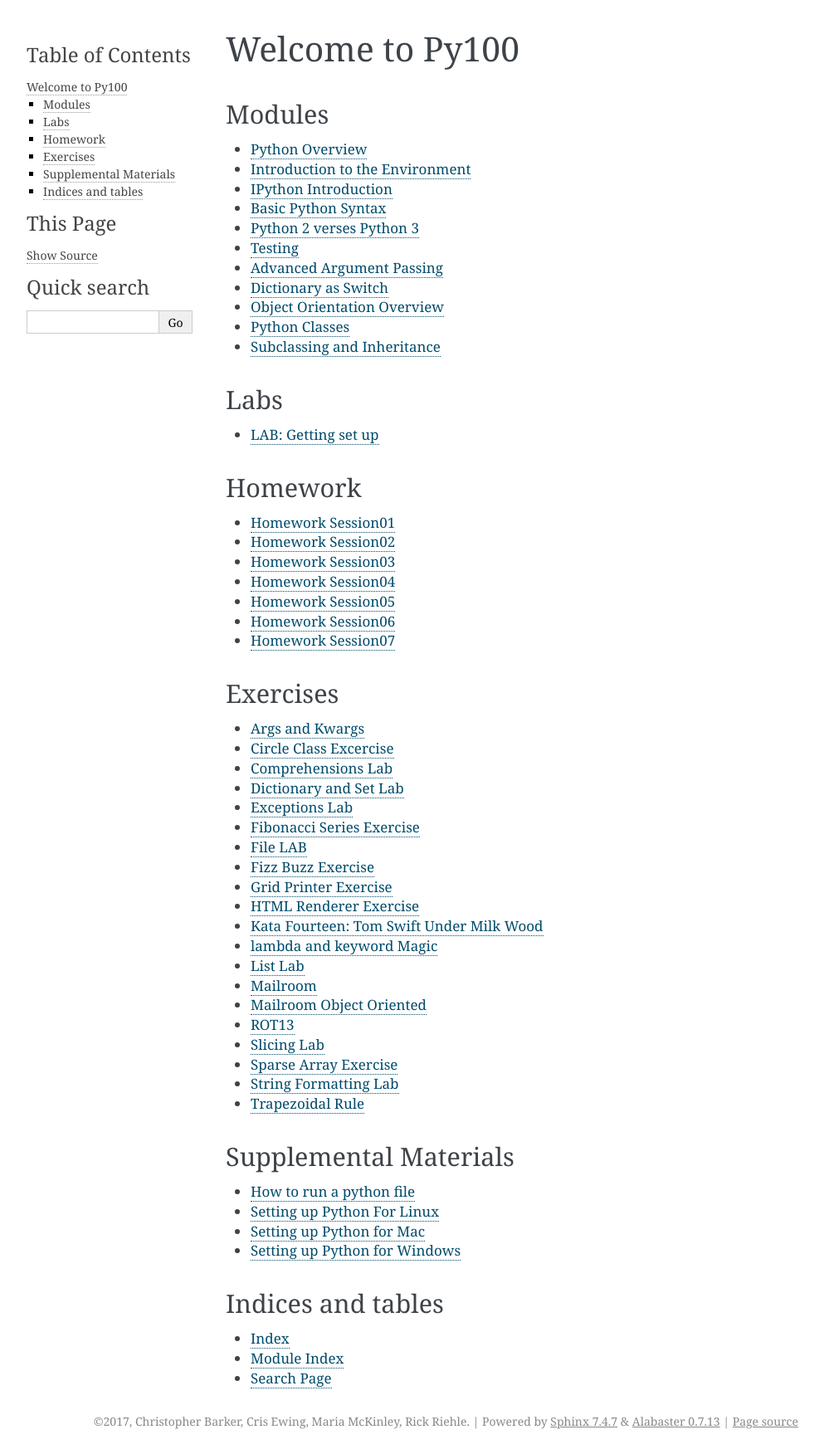
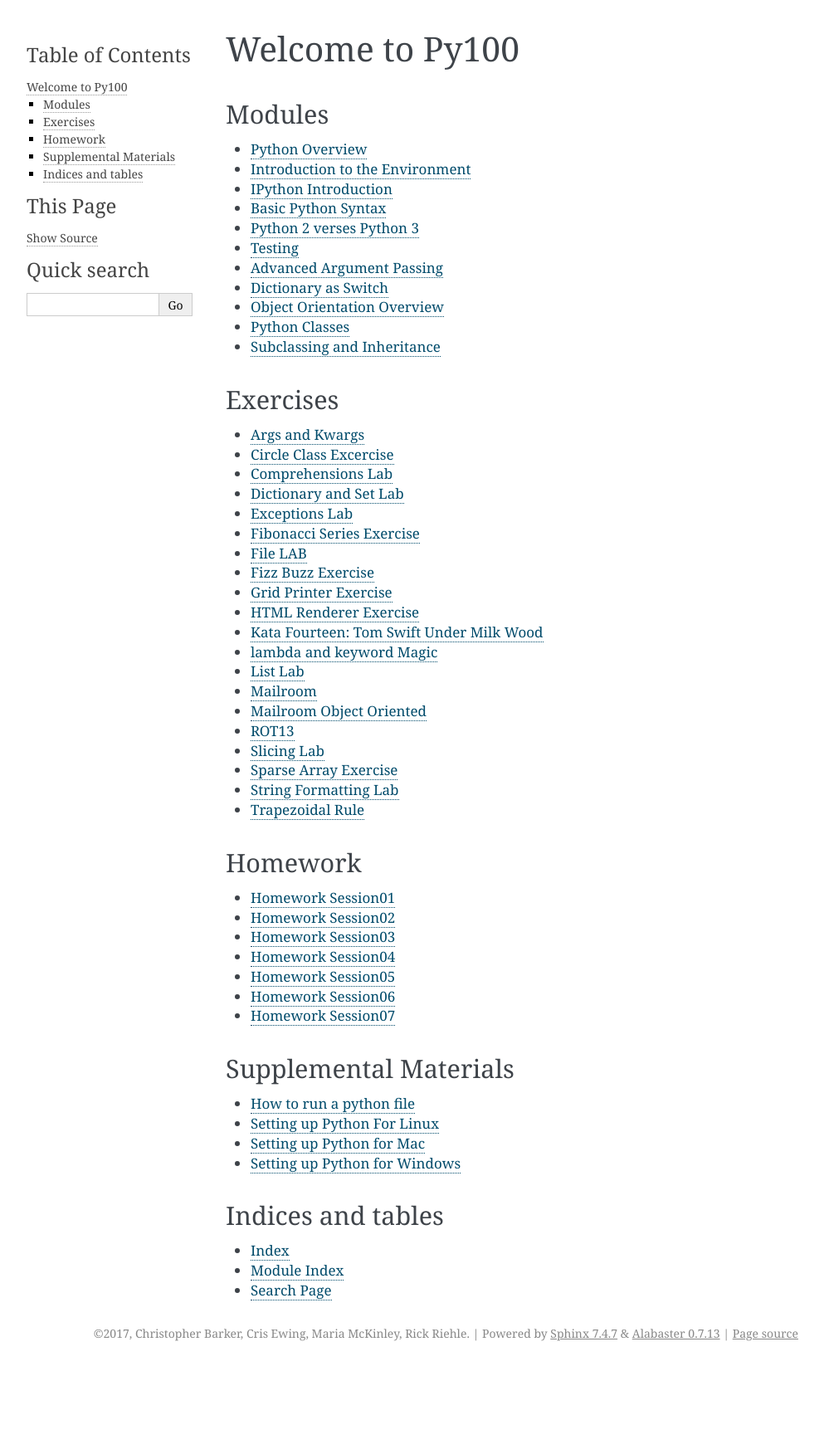
Before and after one commit to UWPCE-PythonCert/Py100, a Sphinx documentation site: the page built from source/index.rst, in a window 1280 px wide. Shown: the whole page at 83% size, without its empty margins (148-1141 px from the left). Built offline with Sphinx 7.4.7, drawn with Linux system fonts in a browser that asks for light colours; after the commit the page ends 1646 px from its top, so only the background shows below that; some of the changed lines change nothing that is shown.

Commit message:
Drop labs section in favor of exercises section

```diff
--- a/source/index.rst
+++ b/source/index.rst
@@ -23,28 +23,6 @@ Modules
    modules/ObjectOrientationOverview
    modules/PythonClasses
    modules/SubclassingAndInheritance
-
-Labs
-----
-
-.. toctree::
-   :maxdepth: 1
-
-   labs/GettingSetup
-
-Homework
---------
-
-.. toctree::
-   :maxdepth: 1
-
-   homework/session01
-   homework/session02
-   homework/session03
-   homework/session04
-   homework/session05
-   homework/session06
-   homework/session07
 
 Exercises
 ---------
@@ -73,6 +51,20 @@ Exercises
    exercises/string_formatting.rst
    exercises/trapezoid.rst
 
+Homework
+--------
+
+.. toctree::
+   :maxdepth: 1
+
+   homework/session01
+   homework/session02
+   homework/session03
+   homework/session04
+   homework/session05
+   homework/session06
+   homework/session07
+
 Supplemental Materials
 ----------------------
 
```
